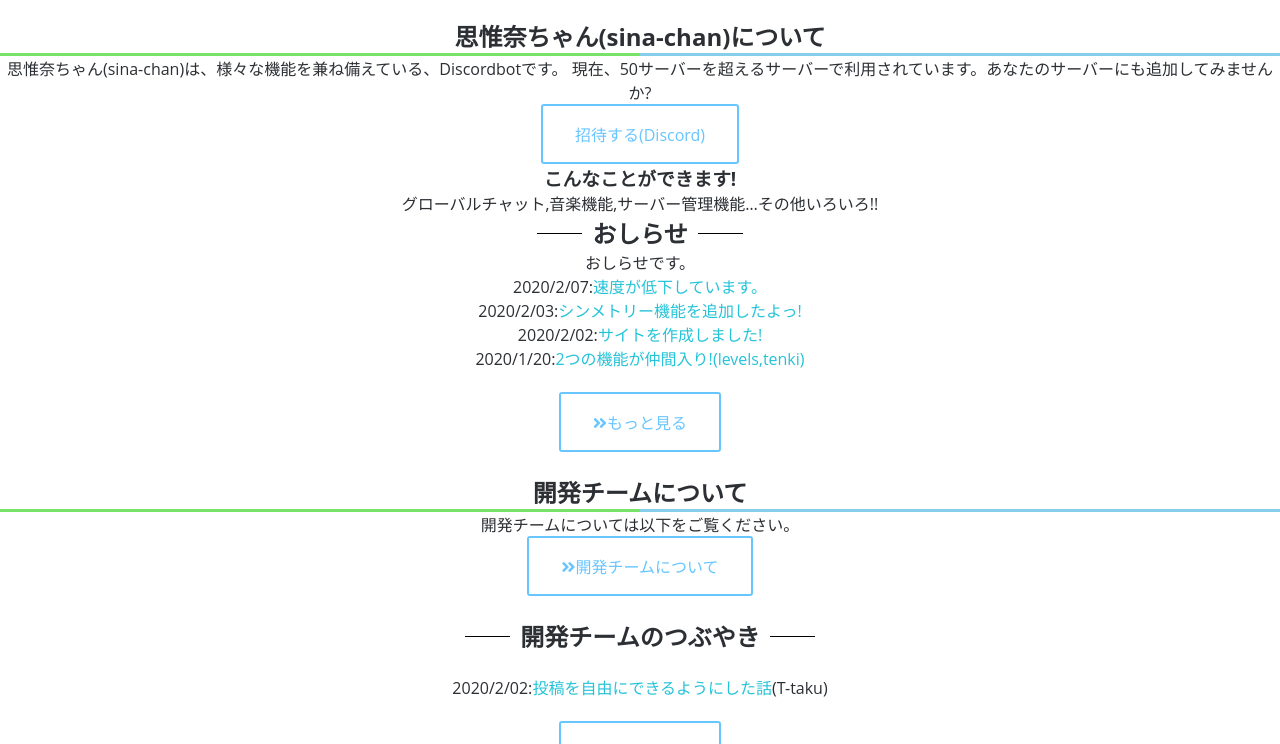
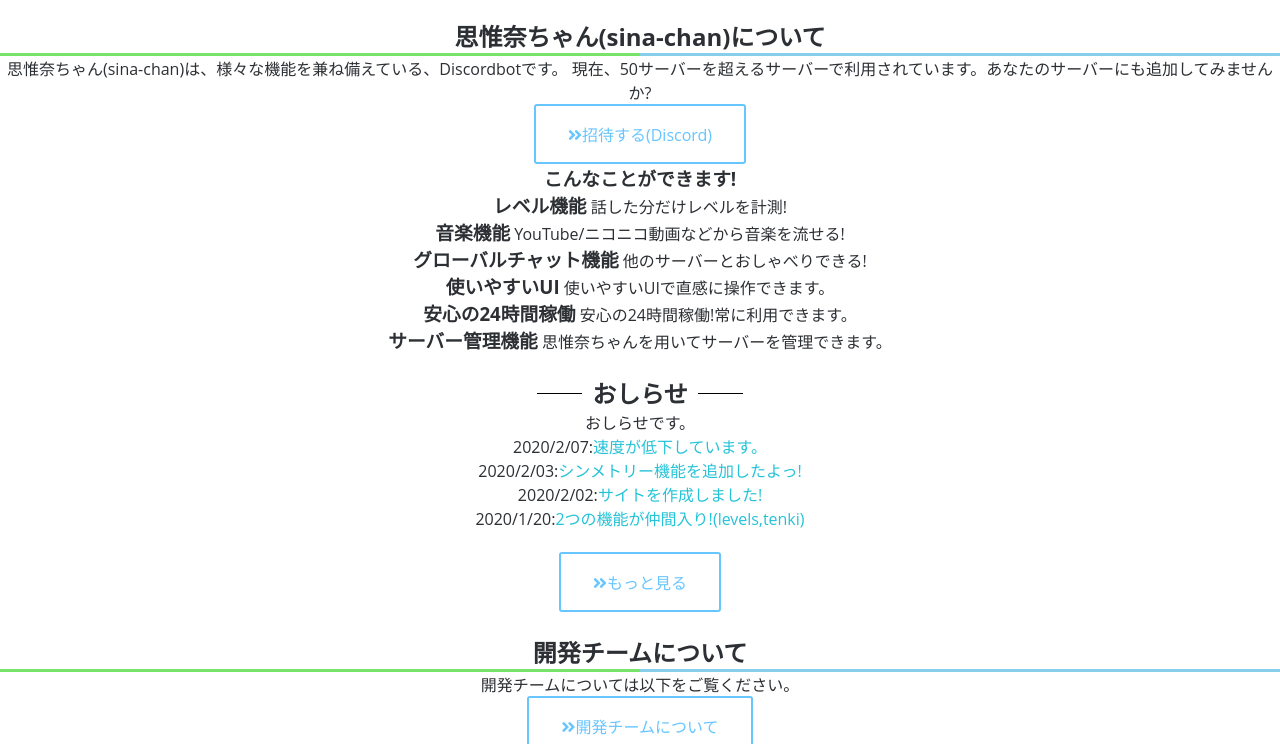
Before and after one commit to SinaKitagami/sinakitagami.github.io, a Jekyll site: the page built from index.md, in a window 1280 px wide and 900 px high, scrolled down 450 px, cut to the strip 156-900 px from the top of the window. Built offline with Jekyll 4.4.1, drawn with Linux system fonts in a browser that asks for light colours; nearby versions of some CDN libraries.

Commit message:
トップページの内容変更!

```diff
--- a/assets/css/main.scss
+++ b/assets/css/main.scss
@@ -254,7 +254,7 @@
     padding: 10px 0;
   }
 
-  div.member * {
+  div.yokonarabi * {
     display: inline-block;
 }
 
@@ -262,3 +262,8 @@
 .not-found{
   padding-top:200px;
 }
+
+ul{
+  list-style: disc;
+  padding-left: 40px;
+}
--- a/index.md
+++ b/index.md
@@ -9,12 +9,17 @@
 現在、50サーバーを超えるサーバーで利用されています。あなたのサーバーにも追加してみませんか?
 <br>
 <a class="btn-blue" href="https://discordapp.com/api/oauth2/authorize?client_id=462885760043843584&permissions=1043721302&scope=bot">
-招待する(Discord)
+<i class="fas fa-angle-double-right"></i>招待する(Discord)
 </a>
 <br>
 
 ### こんなことができます!
-グローバルチャット,音楽機能,サーバー管理機能...その他いろいろ!!
+<div class="yokonarabi">
+{% for command in site.data.functions %}
+<h3>{{ command.name }}</h3>
+{{ command.description }}<br>
+{% endfor %}
+</div>
 <br>
 <h2 class="top-black">おしらせ</h2>
 おしらせです。
@@ -42,7 +47,7 @@
 
 ### メンバー
 TeamSinaには、様々な特技を持つ人材がいます。ここに書いてあるのは、ほんの一部のメンバーです。
-<div class="member">
+<div class="yokonarabi">
 {% for member in site.data.team %}
 <img src="{{ site.url }}/img/teammember/{{ member.img }}" title="{{ member.name }}" class="team-img">
 {% endfor %}
```
Also changed, not shown: privacy-policy.md (+5 -5 lines).
